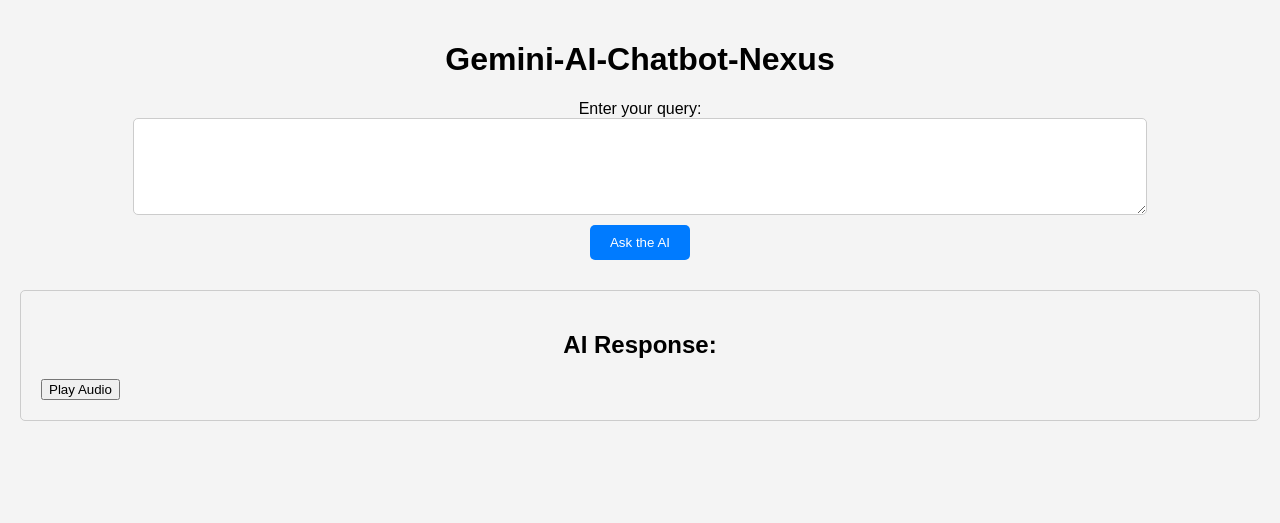
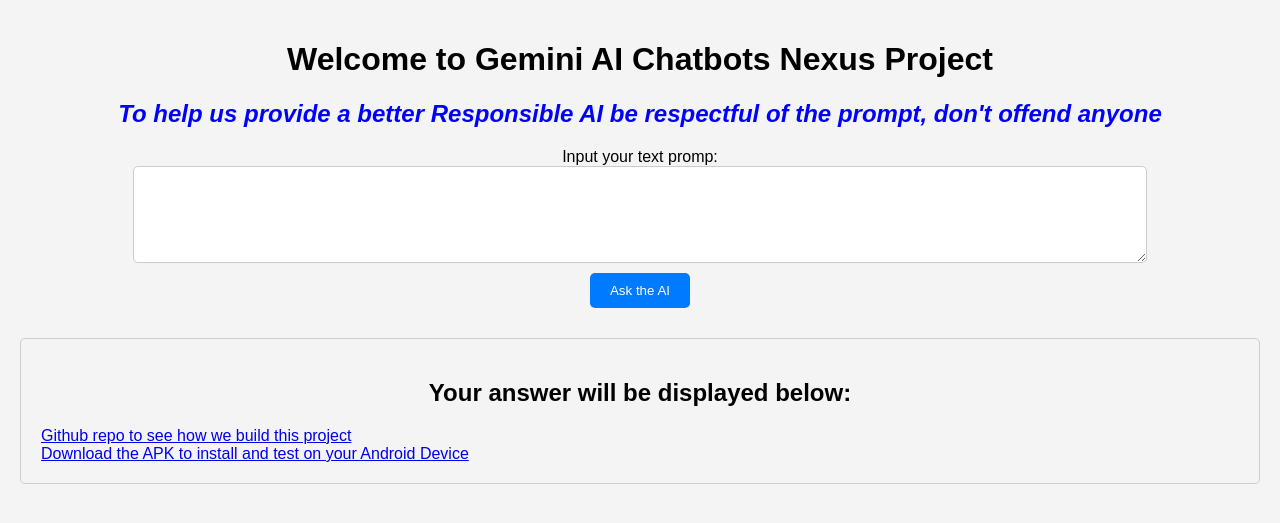
Before and after one commit to dochavez/Gemini-AI-Chatbot-Nexus, a Flask app: page / in a window 1280 px wide. Shown: the top 523 px of the page. Run offline with Flask 3, Linux system fonts and the light colour scheme.

Commit message:
Update index.html

```diff
--- a/templates/index.html
+++ b/templates/index.html
@@ -7,18 +7,22 @@
     <link rel="stylesheet" href="{{url_for('.static', filename='style.css')}}">
 </head>
 <body>
-    <h1>Gemini-AI-Chatbot-Nexus</h1>
+    <h1>Welcome to Gemini AI Chatbots Nexus Project</h1>
+    <span style="color: blue; font-style: italic;"><h2>To help us provide a better Responsible AI be respectful of the prompt, don't offend anyone</h2></span>
     <form action="/generate-world" method="POST">
         <div id="prompt-container">
-            <label for="prompt">Enter your query:</label>
+            <label for="prompt">Input your text promp:</label>
             <textarea id="prompt" name="txt-promp" rows="5"></textarea>
             <button type="submit" id="submit-button">Ask the AI</button>
         </div>
     </form>
     <div id="response-container">
-        <h2>AI Response:</h2>
+        <h2>Your answer will be displayed below:</h2>
         <pre id="response-text">{{ geminianswer }}</pre>
-        <button id="play-audio-button">Play Audio</button>
+        <!--<button id="play-audio-button">Play Audio</button>-->
+        <a href="https://github.com/dochavez/Documenting-with-Docusaurus-V2.-" target="_blank">Github repo to see how we build this project</a>
+    <br>
+        <a href="https://github.com/dochavez/Documenting-with-Docusaurus-V2.-" target="_blank">Download the APK to install and test on your Android Device</a>
     </div>
 
     <!-- We add a hidden audio element -->
```
